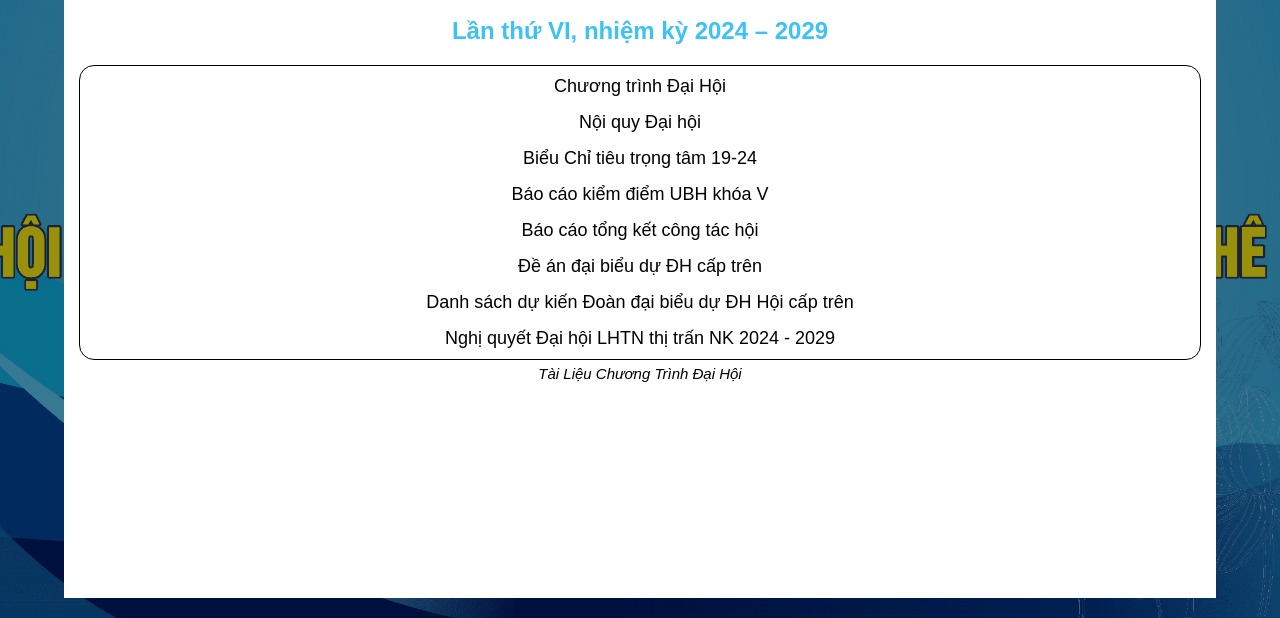
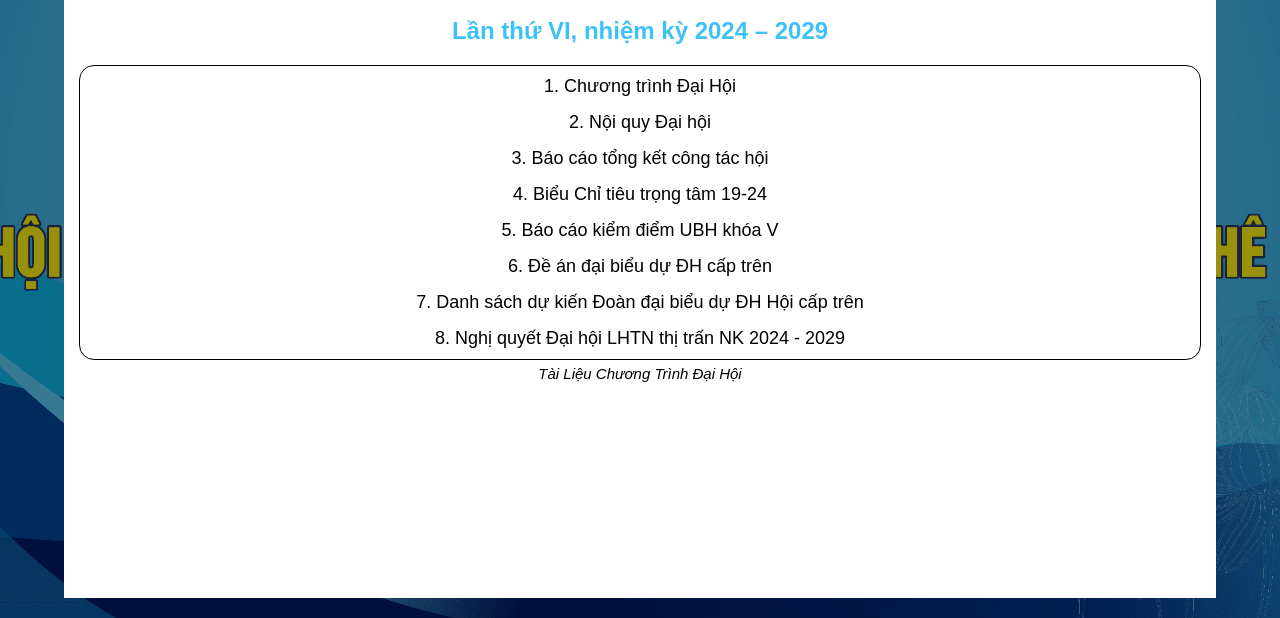
Before and after one commit to hatdauxanh2k1/daihoidoan, a plain HTML site: page index.html in a window 1280 px wide. Shown: the part 182-800 px from the top of the page. Drawn offline with Linux system fonts and the light colour scheme; files whose address does not match are found by name.

Commit message:
Update index.html 1

```diff
--- a/index.html
+++ b/index.html
@@ -20,49 +20,50 @@
           <li class="list-item-link">
             <a
               href="https://docs.google.com/document/d/17XIjcUslTLt0M9ObjiG4LOFsc-s1n40M/edit?usp=sharing&ouid=113728666509200437379&rtpof=true&sd=true"
-              >Chương trình Đại Hội</a
+              >1. Chương trình Đại Hội</a
             >
           </li>
           <li class="list-item-link">
             <a
               href="https://docs.google.com/document/d/1gyy1y30weg6SyqbgPl6Xw7Dqvo_0ZVnV/edit?usp=sharing&ouid=113728666509200437379&rtpof=true&sd=true"
-              >Nội quy Đại hội</a
+              >2. Nội quy Đại hội</a
+            >
+          </li>
+          <li class="list-item-link">
+            <a
+              href="https://docs.google.com/document/d/1rm8IBopcxsnRjDheFoyGZyjtTJN5T-U_/edit?usp=sharing&ouid=113728666509200437379&rtpof=true&sd=true"
+              >3. Báo cáo tổng kết công tác hội</a
             >
           </li>
           <li class="list-item-link">
             <a
               href="https://docs.google.com/document/d/1nBQ9Ak1os0ai38st5NQi0ZtF1MBDE6DJ/edit?usp=sharing&ouid=113728666509200437379&rtpof=true&sd=true"
-              >Biểu Chỉ tiêu trọng tâm 19-24</a
+              >4. Biểu Chỉ tiêu trọng tâm 19-24</a
             >
           </li>
           <li class="list-item-link">
             <a
               href="https://docs.google.com/document/d/1ikeIKsa7UYUGsIUYldMQW6bH1T6a885j/edit?usp=sharing&ouid=113728666509200437379&rtpof=true&sd=true"
-              >Báo cáo kiểm điểm UBH khóa V</a
+              >5. Báo cáo kiểm điểm UBH khóa V</a
             >
           </li>
-          <li class="list-item-link">
-            <a
-              href="https://docs.google.com/document/d/1rm8IBopcxsnRjDheFoyGZyjtTJN5T-U_/edit?usp=sharing&ouid=113728666509200437379&rtpof=true&sd=true"
-              >Báo cáo tổng kết công tác hội</a
-            >
-          </li>
+
           <li class="list-item-link">
             <a
               href="https://docs.google.com/document/d/1ST13nJcm3PW1jv4KSkOllNbfWpCffCbI/edit?usp=sharing&ouid=113728666509200437379&rtpof=true&sd=true"
-              >Đề án đại biểu dự ĐH cấp trên</a
+              >6. Đề án đại biểu dự ĐH cấp trên</a
             >
           </li>
           <li class="list-item-link">
             <a
               href="https://docs.google.com/document/d/1zxQ_WNvLkkx09LEP8VpPbBpuP_S0CXiG/edit?usp=sharing&ouid=113728666509200437379&rtpof=true&sd=true"
-              >Danh sách dự kiến Đoàn đại biểu dự ĐH Hội cấp trên</a
+              >7. Danh sách dự kiến Đoàn đại biểu dự ĐH Hội cấp trên</a
             >
           </li>
           <li class="list-item-link">
             <a
               href="https://docs.google.com/document/d/1uuYSIQuQWDuMlL16SuXKpcoKov8AOG4U/edit?usp=sharing&ouid=113728666509200437379&rtpof=true&sd=true"
-              >Nghị quyết Đại hội LHTN thị trấn NK 2024 - 2029</a
+              >8. Nghị quyết Đại hội LHTN thị trấn NK 2024 - 2029</a
             >
           </li>
         </ul>
```
